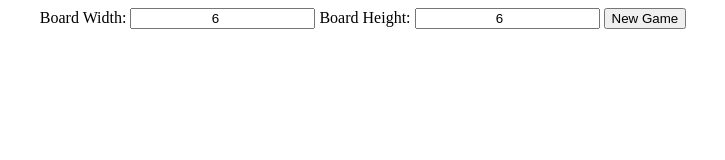
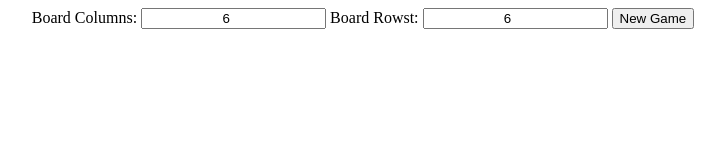
Before and after one commit to MartinTintin3/random-math-game, a plain HTML site: page index.html in a window 1280 px wide. Shown: the whole page, without its empty margins (277-1002 px from the left). Drawn offline with Linux system fonts and the light colour scheme.

Commit message:
polished

```diff
--- a/index.html
+++ b/index.html
@@ -3,15 +3,16 @@
 	<head>
 		<meta charset="UTF-8">
 		<meta http-equiv="X-UA-Compatible" content="IE=edge">
+		<link rel="shortcut icon" href="favicon.png">
 		<meta name="viewport" content="width=device-width, initial-scale=1.0">
 		<link rel="stylesheet" href="style.css">
 		<title>Math Number Game</title>
 	</head>
 	<body>
 		<div id="config">
-			<label for="width">Board Width: </label>
+			<label for="width">Board Columns: </label>
 			<input type="number" name="width" id="width-input" min="5" value="6" required>
-			<label for="height">Board Height: </label>
+			<label for="height">Board Rowst: </label>
 			<input type="number" name="height" id="height-input" min="5" value="6" required>
 			<button type="submit" id="new-game-button">New Game</button>
 		</div>
```
Also changed, not shown: favicon.png (added).
